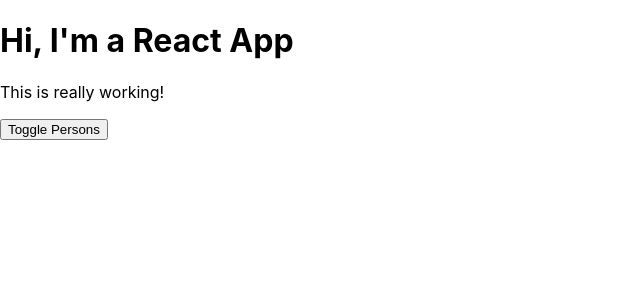
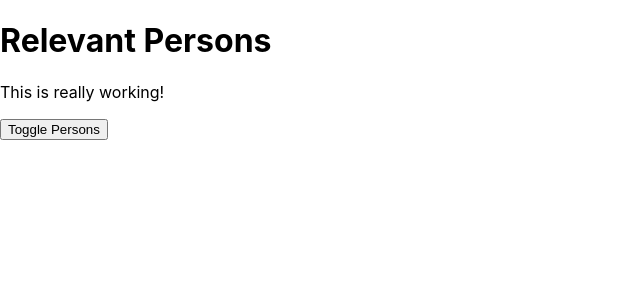
Before and after one commit to micah-rose/learning-react, a React app: page / in a window 1280 px wide. Shown: the top 300 px of the page, without its empty margins (0-640 px from the left). Built offline with nearby package versions, Linux system fonts and the light colour scheme.

Commit message:
converted Person and Persons.js to stateful components

```diff
--- a/src/components/Cockpit/Cockpit.js
+++ b/src/components/Cockpit/Cockpit.js
@@ -18,7 +18,7 @@
 
   return (
     <div className={classes.Cockpit}>
-      <h1>Hi, I'm a React App</h1>
+      <h1>{props.appTitle}</h1>
       <p className={assignedClasses.join(" ")}>This is really working!</p>
       <button className={btnClass} onClick={props.clicked}>
         Toggle Persons
--- a/src/components/Persons/Person/Person.js
+++ b/src/components/Persons/Person/Person.js
@@ -1,16 +1,22 @@
-import React from "react";
+import React, { Component } from "react";
 import classes from "./Person.css";
 
-const person = props => {
-  return (
-    <div className={classes.Person}>
-      <p onClick={props.click}>
-        I'm {props.name} and I am {props.age} years old!
-      </p>
-      <p>{props.children}</p>
-      <input type="text" onChange={props.changed} value={props.name} />
-    </div>
-  );
-};
+class Person extends Component {
+  render() {
+    return (
+      <div className={classes.Person}>
+        <p onClick={this.props.click}>
+          I'm {this.props.name} and I am {this.props.age} years old!
+        </p>
+        <p>{this.props.children}</p>
+        <input
+          type="text"
+          onChange={this.props.changed}
+          value={this.props.name}
+        />
+      </div>
+    );
+  }
+}
 
-export default person;
+export default Person;
--- a/src/components/Persons/Persons.js
+++ b/src/components/Persons/Persons.js
@@ -1,17 +1,20 @@
-import React from "react";
+import React, { Component } from "react";
 import Person from "./Person/Person";
 
-const persons = props =>
-  props.persons.map((person, index) => {
+class Persons extends Component {
+  render() {
+    return this.props.persons.map((person, index) => {
       return (
         <Person
-        click={() => props.clicked(index)}
+          click={() => this.props.clicked(index)}
           name={person.name}
           age={person.age}
-        changed={event => props.changed(event, person.id)}
+          changed={event => this.props.changed(event, person.id)}
           key={person.id}
         />
       );
     });
+  }
+}
 
-export default persons;
+export default Persons;
--- a/src/containers/App.js
+++ b/src/containers/App.js
@@ -61,6 +61,7 @@
     return (
       <div className={classes.App}>
         <Cockpit
+         appTitle={this.props.title}
           showPersons={this.state.showPersons}
           persons={this.state.persons}
           clicked={this.togglePersonsHandler}
--- a/src/index.js
+++ b/src/index.js
@@ -4,7 +4,7 @@
 import App from "./containers/App";
 import * as serviceWorker from "./serviceWorker";
 
-ReactDOM.render(<App />, document.getElementById("root"));
+ReactDOM.render(<App title="Relevant Persons"/>, document.getElementById("root"));
 
 // If you want your app to work offline and load faster, you can change
 // unregister() to register() below. Note this comes with some pitfalls.
```
Lines whose indentation alone changed are shown as unchanged.
